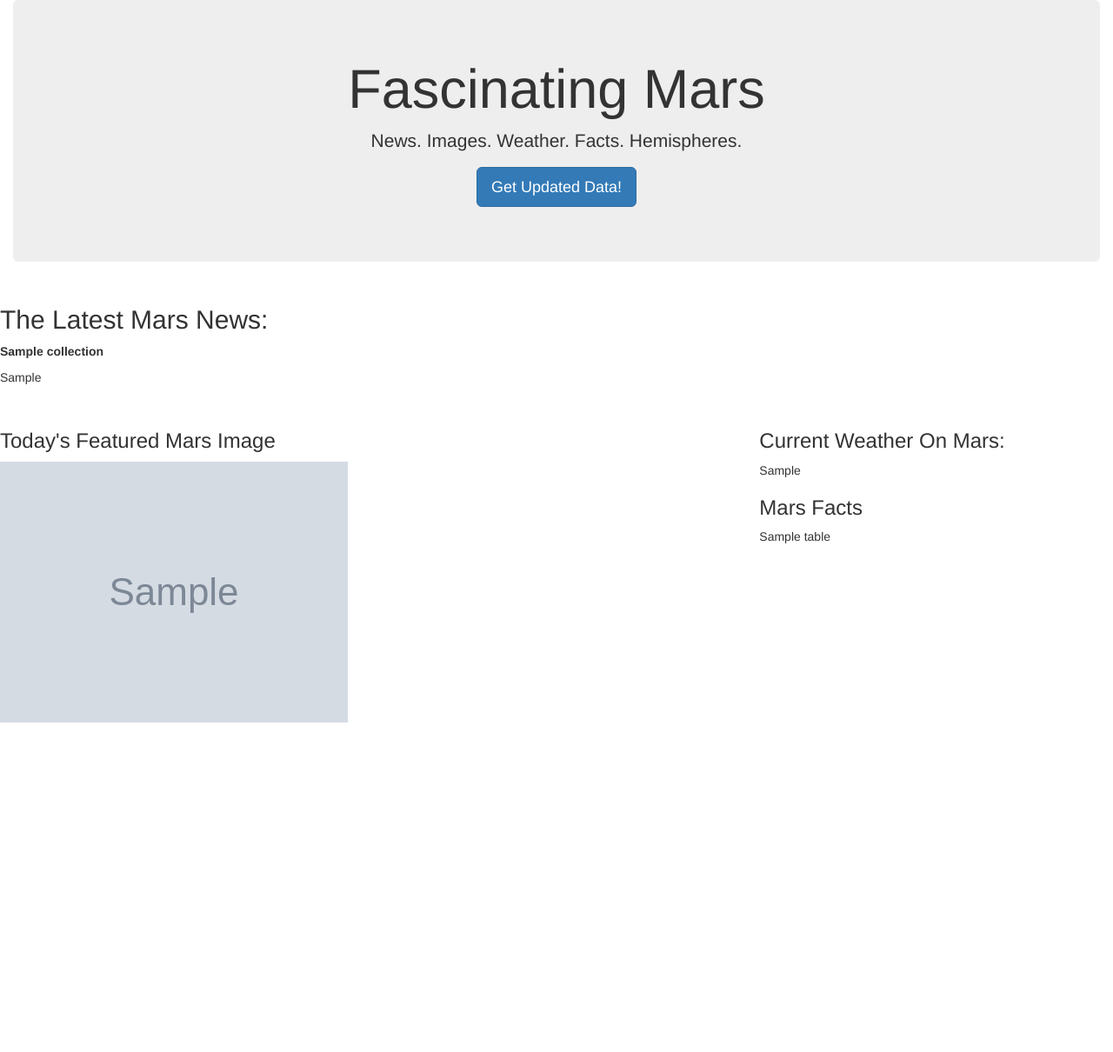
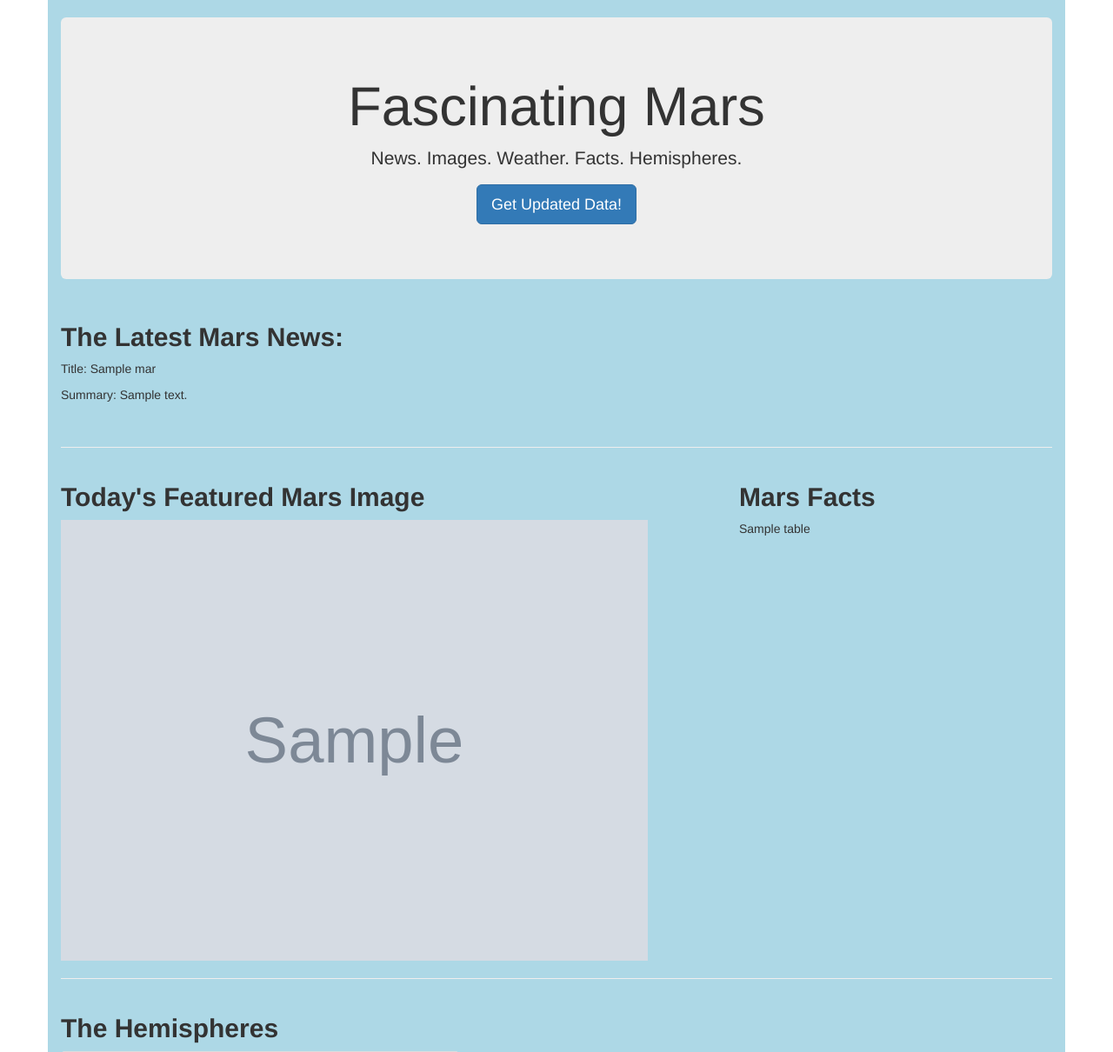
Before and after one commit to VL14/web-scraping-challenge, a Flask app: page / in a window 1280 px wide. Shown: the top 1210 px of the page at 87% size. Before the commit the page ends 831 px from the top, so only its background shows below. Run offline with Flask 2, Linux system fonts and the light colour scheme; grey boxes marked "Sample" are stand-in pictures; a database or web service that is not in the repository returns one stand-in record (values such as "Sample title"); some libraries are stand-ins or nearby versions.

Commit message:
updated code

```diff
--- a/mission_to_mars/app.py
+++ b/mission_to_mars/app.py
@@ -1,27 +1,18 @@
 from flask import Flask, render_template, redirect
 from flask_pymongo import PyMongo
-import pymongo
 import scrape_mars
+from pprint import pprint
 
 # Create an instance of our Flask app
 app=Flask(__name__)
 
-# Create connection variable
-conn = 'mongodb://localhost:27017'
-
 # Pass connection to the pymongo instance.
-client = pymongo.MongoClient(conn)
-
-# Connect to a database. Will create one if not already available.
-db = client.mars_db
-
-# Drops collection if available to remove duplicates
-db.mars.drop()
+mongo = PyMongo(app, uri="mongodb://localhost:27017/mars_db")
 
 @app.route("/")
 def index():
     # Find one record of data from the mongo database
-    mars = db.collection.find_one()
+    mars = mongo.db.mars.find_one()
 
     # Return template and data
     return render_template("index.html", mars=mars)
@@ -32,7 +23,7 @@ def scraper():
     mars_data = scrape_mars.scrape()
 
     # Update the Mongo database using update and upsert=True
-    db.collection.update({}, mars_data, upsert=True)
+    mongo.db.mars.update({}, mars_data, upsert=True)
 
     # Redirect back to home page
     return redirect("/", code=302)
--- a/mission_to_mars/templates/index.html
+++ b/mission_to_mars/templates/index.html
@@ -7,40 +7,103 @@
   <meta http-equiv="X-UA-Compatible" content="ie=edge">
   <title>Mars Data</title>
   <link rel="stylesheet" href="https://maxcdn.bootstrapcdn.com/bootstrap/3.3.7/css/bootstrap.min.css">
+  <style>
+    /* Set blue background color behind main content */
+    .content {
+      padding-top: 20px;
+      background-color: lightblue;
+    }
+  </style>
 </head>
 
 <body>
-  <div class="container-fluid">
+  <div class="container content">
     <div class="jumbotron text-center">
       <h1>Fascinating Mars</h1>
       <p>News. Images. Weather. Facts. Hemispheres.</p>
       <p><a class="btn btn-primary btn-lg" href="/scrape" role="button">Get Updated Data!</a></p>
     </div>
-  </div>
 
-    <h2>The Latest Mars News:</h2>
-    <p><b>{{ mars.title }}</b></p>
-    <p>{{ mars.p }}</p></br>
 
     <div class="row">
-        <div class="col-md-8">
-            <h3>Today's Featured Mars Image</h3>
-            <img src="{{ mars.featured_img_url }}" alt="Image of Mars">
+      <div class="col-md-8">
+        <h2><b>The Latest Mars News:</b></h2>
+        <p>Title: {{ mars.title }}</b></p>
+        <p>Summary: {{ mars.summary }}</p></br>
+      </div>
+    </div>
+
+    <hr>
+
+    <div class="row">
+      <div class="col-md-8">
+          <h2><b>Today's Featured Mars Image</b></h2>
+          <a href="https://www.jpl.nasa.gov/spaceimages/images/mediumsize/PIA19382_ip.jpg"><img src="{{ mars.featured_image_url }}" alt="Image of Mars" style="width:90%;"></a>
+      </div>
+
+      <div class="col-md-4">
+            <h2><b>Mars Facts</b></h2>
+            <table class="table table-bordered ">{{ mars.table }}</table>
+      </div>
+    </div>
+
+    <hr>
+
+    <!-- First hemisphere -->
+    <div class="row">
+      <div class="col-md-5">
+        <h2><b>The Hemispheres</b></h2>
+        <div class="thumbnail">
+          <a href="{{ mars.hemi_url1 }}">
+            <img src="{{ mars.hemi_url1 }}" alt="hemisphere1" style="width:200px;height:250px;">
+            <div class="caption">
+              <p>{{mars.hemi1}}</p>
+            </div>
+          </a>
         </div>
+      </div>
+    </div>
 
-        <div class="col-md-4">
-            <span class="border border-dark">
-                <h3>Current Weather On Mars:</h3>
-                <p>{{ mars.tweet_div }}</p>
-            </span>
+    <!-- Second hemisphere -->
+      <div class="col-md-5">
+        <div class="thumbnail">
+          <a href="{{ mars.hemi_url2 }}">
+            <img src="{{ mars.hemi_url2 }}" alt="hemisphere2" style="width:200px;height:250px;">
+            <div class="caption">
+              <p>{{mars.hemi2}}</p>
+            </div>
+          </a>
+        </div>
+      </div>
+    </div>
 
-            <h3>Mars Facts</h3>
-            <table>{{ mars.table }}</table>
+    <!-- Third hemisphere -->
+    <div class="row">
+      <div class="col-md-5">
+        <div class="thumbnail">
+          <a href="{{ mars.hemi_url3 }}">
+            <img src="{{ mars.hemi_url3 }}" alt="hemisphere3" style="width:200px;height:250px;">
+            <div class="caption">
+              <p>{{mars.hemi3}}</p>
+            </div>
+          </a>
+        </div>
+      </div>
+    </div>
 
+    <!-- Fourth hemisphere -->
+      <div class="col-md-5">
+        <div class="thumbnail">
+          <a href="{{ mars.hemi_url4 }}">
+            <img src="{{ mars.hemi_url4 }}" alt="hemisphere4" style="width:200px;height:250px;">
+            <div class="caption">
+              <p>{{mars.hemi4}}</p>
+            </div>
+          </a>
         </div>
+      </div>
     </div>
 
   </div>
 </body>
-
 </html>
```
Also changed, not shown: mission_to_mars/scrape_mars.py (+23 -12 lines), README.md, 2 other files.
